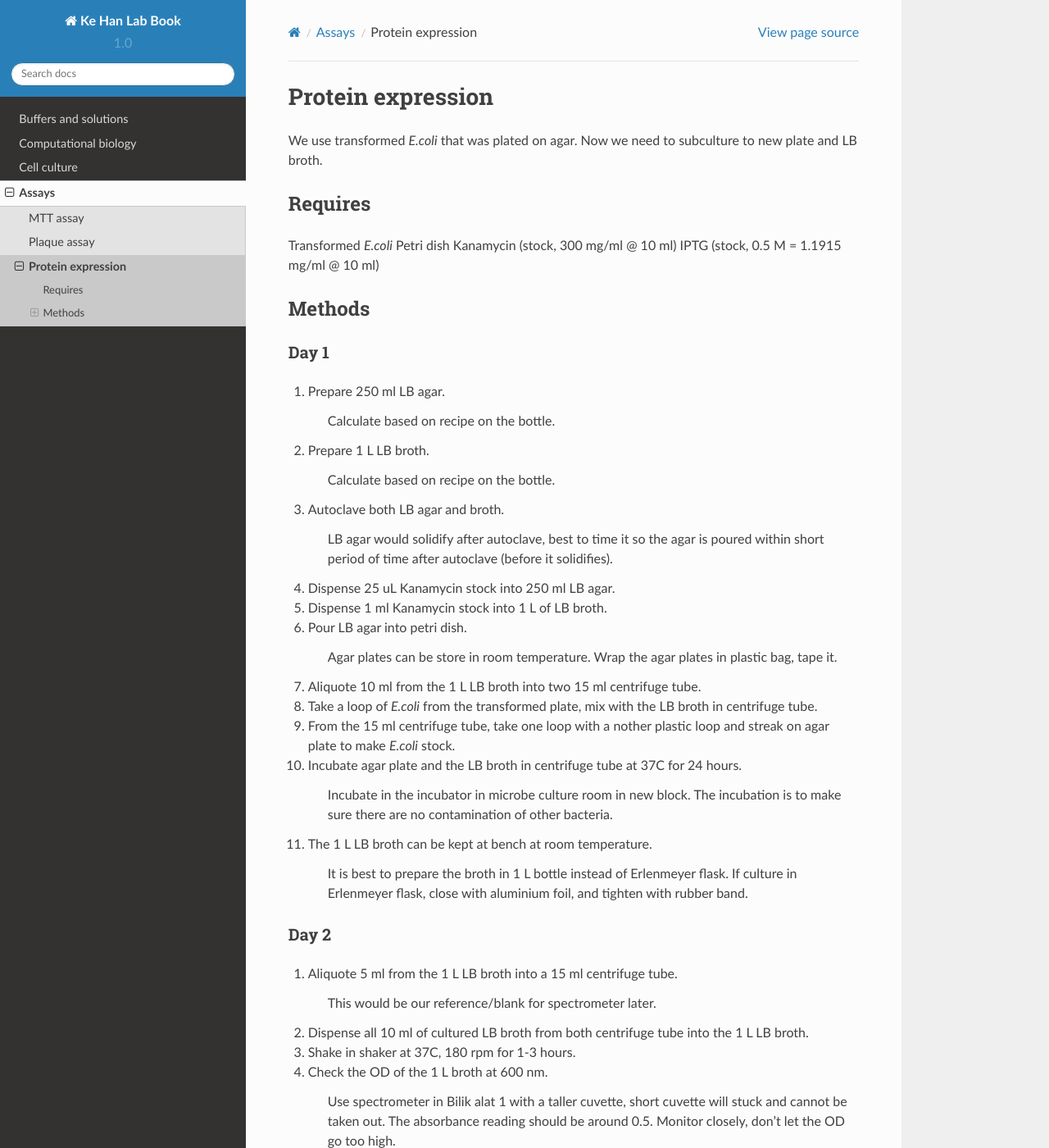
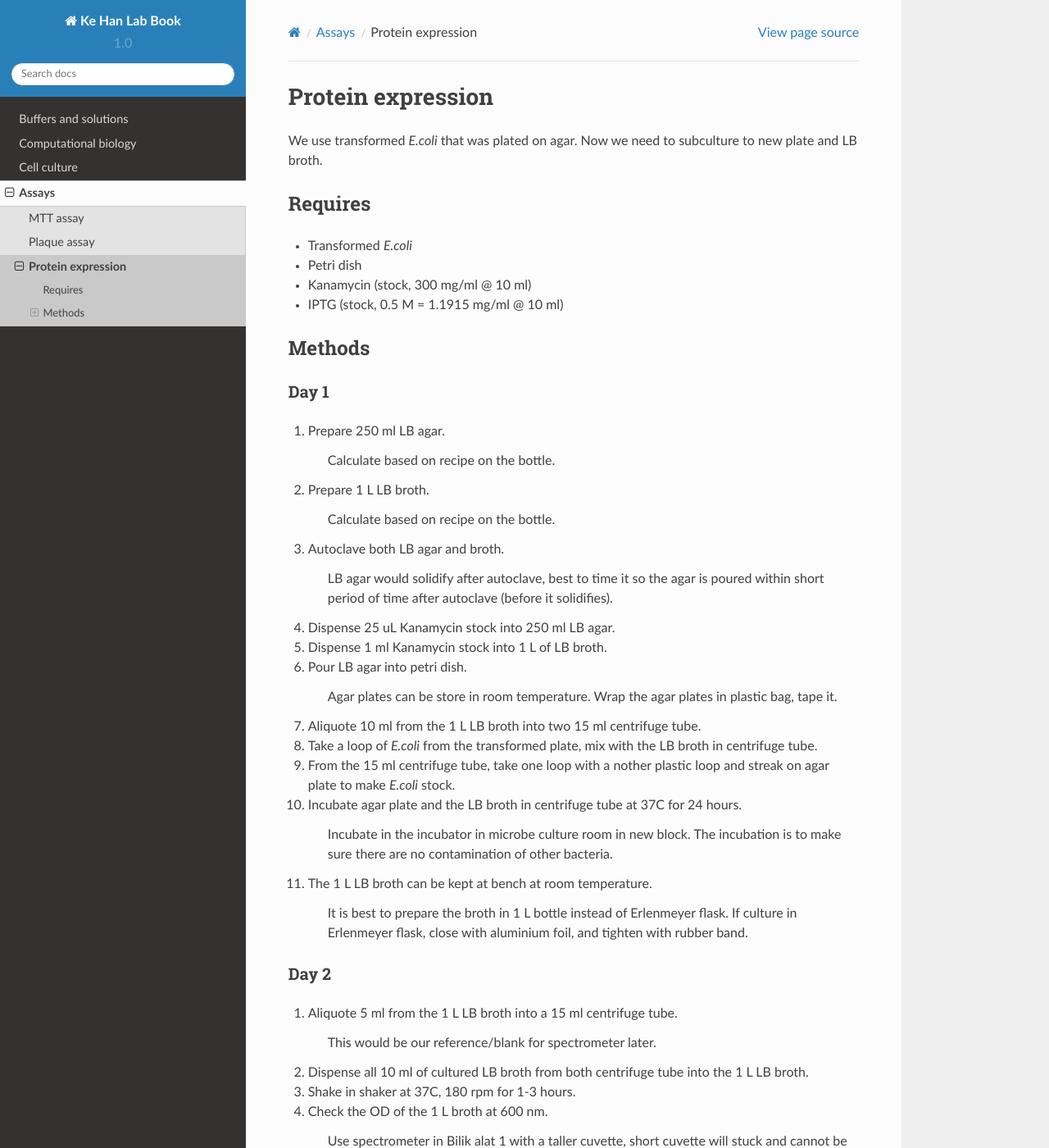
Before and after one commit to kehantan/labbook, a Sphinx documentation site: the page built from docs/assays/expression.rst, in a window 1280 px wide and 1400 px high. Shown: the whole window at 82% size. Built offline with Sphinx 7.4.7 and the Read the Docs theme 2.0.0, drawn with Linux system fonts in a browser that asks for light colours.

```diff
--- a/docs/assays/expression.rst
+++ b/docs/assays/expression.rst
@@ -5,10 +5,10 @@ We use transformed *E.coli* that was plated on agar. Now we need to subculture t
 
 Requires
 --------
-Transformed *E.coli*
-Petri dish
-Kanamycin (stock, 300 mg/ml @ 10 ml)
-IPTG (stock, 0.5 M = 1.1915 mg/ml @ 10 ml)
+* Transformed *E.coli*
+* Petri dish
+* Kanamycin (stock, 300 mg/ml @ 10 ml)
+* IPTG (stock, 0.5 M = 1.1915 mg/ml @ 10 ml)
 
 Methods
 -------
```
Also changed, not shown: other parts of docs/assays/expression.rst (+1 -0 lines).
